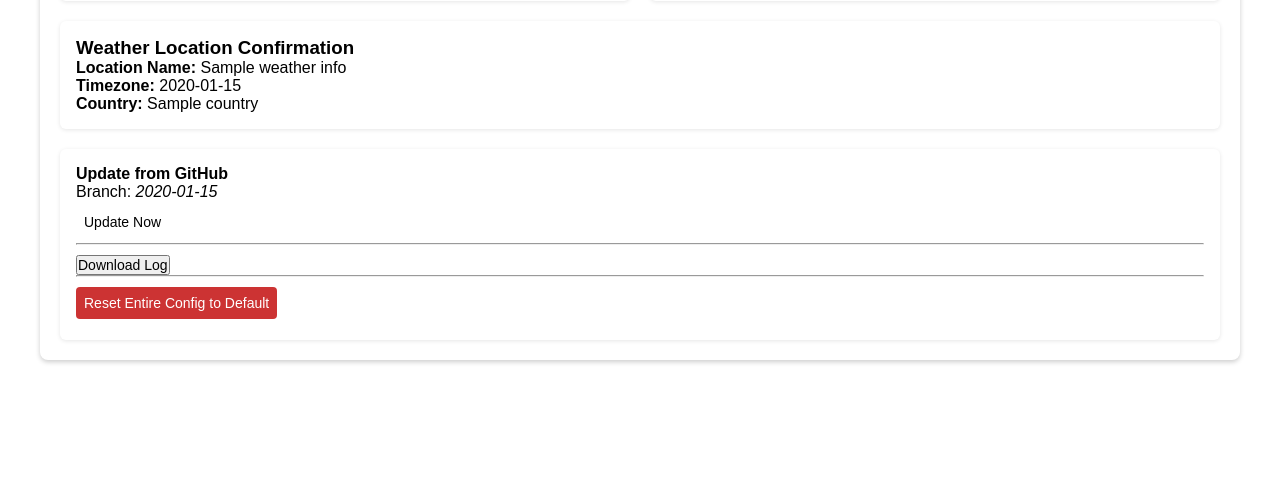
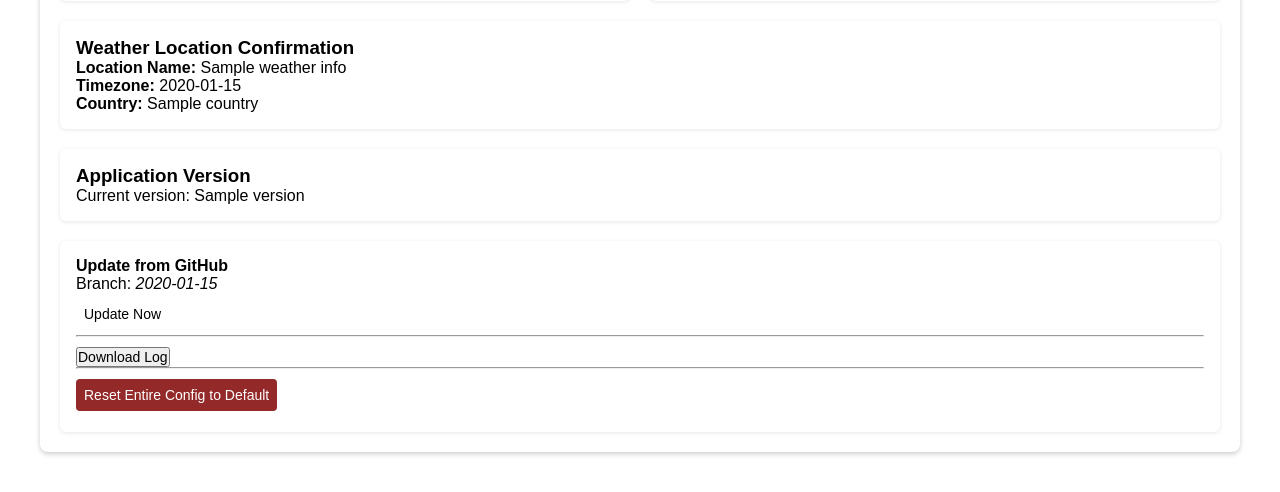
Before and after one commit to tpersp/PiViewer, a Flask app: template templates/settings.html in a window 1280 px wide. Shown: the part 726-1218 px from the top of the page. Before the commit the page ends 1090 px from the top, so only its background shows below. Run offline with Flask 3, Linux system fonts and the light colour scheme; the template is opened without the code that fills it: most values are stand-ins (such as "Sample title", 1, 10 or a date in 2020); parts of the project's set-up code (start-up, migrations or seed data) failed here and were passed over; some libraries are stand-ins or nearby versions.

Commit message:
added version number to /settings

```diff
--- a/routes.py
+++ b/routes.py
@@ -315,7 +315,8 @@ def settings():
             theme=theme,
             cfg=cfg,
             update_branch=UPDATE_BRANCH,
-            weather_info=weather_info
+            weather_info=weather_info,
+            version=APP_VERSION
         )
 
 @main_bp.route("/clear_config", methods=["POST"])
--- a/templates/settings.html
+++ b/templates/settings.html
@@ -110,6 +110,12 @@
   </div>
   {% endif %}
 
+  <!-- New: Application Version Card -->
+  <div class="card" style="margin-top:20px;">
+    <h3>Application Version</h3>
+    <p>Current version: {{ version }}</p>
+  </div>
+
   <!-- Update from GitHub, logs, reset config, etc. as a final card -->
   <div class="card" style="margin-top:20px;">
     <form method="POST" action="{{ url_for('main.update_app') }}">
@@ -125,7 +131,7 @@
     <!-- Button to clear config and revert to default -->
     <form method="POST" action="{{ url_for('main.clear_config') }}"
           onsubmit="return confirm('Are you sure you want to completely reset the config to defaults?')">
-      <button type="submit" style="margin-top:10px; background-color:#c33; color:white;">
+      <button type="submit" style="margin-top:10px; background-color:rgb(147, 41, 41); color:white;">
         Reset Entire Config to Default
       </button>
     </form>
```
